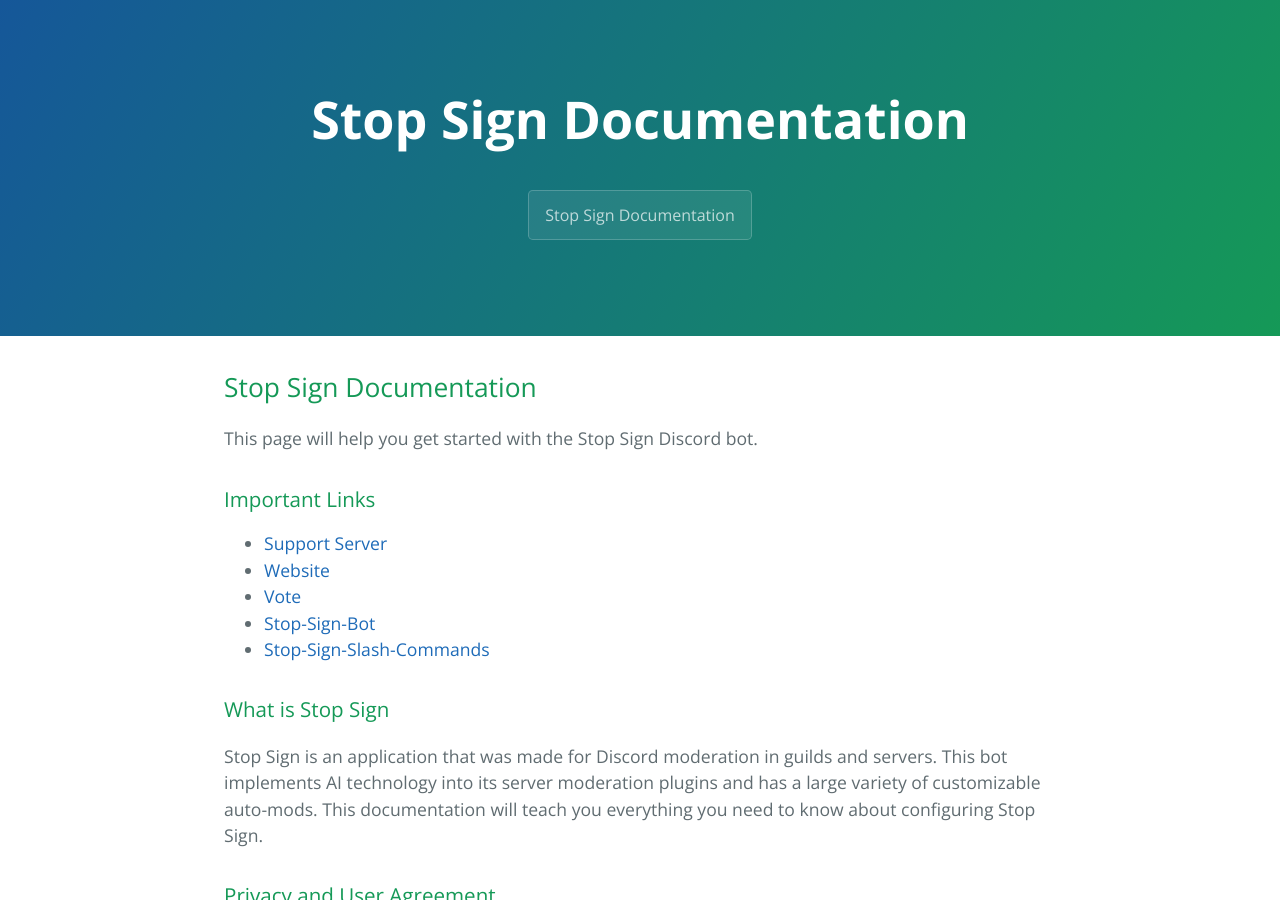
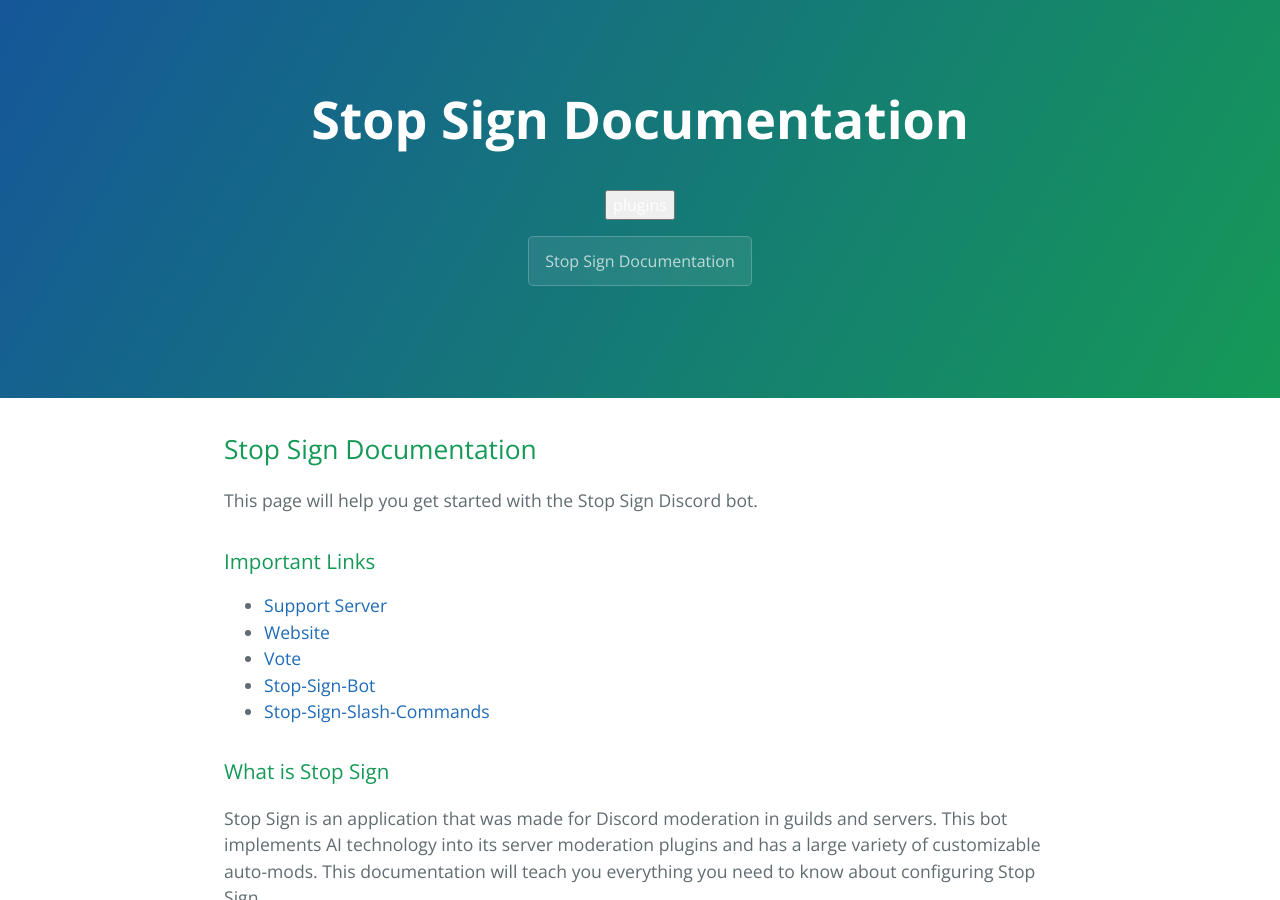
Before and after one commit to confusion0/stop-sign-bot-slash-commands, a Jekyll site: the page built from introduction.md, in a window 1280 px wide and 900 px high. Built offline with Jekyll 4.4.1, drawn with Linux system fonts in a browser that asks for light colours.

Commit message:
Update template.html

```diff
--- a/_layouts/template.html
+++ b/_layouts/template.html
@@ -13,9 +13,20 @@
     <section class="page-header">
       <h1 class="project-name">Stop Sign Documentation</h1>
       <h2 class="project-tagline"></h2>
-      {% for page in site.pages %}
-        <a href= {{ page.filename }} class="btn">{{ page.title }}</a>
-      {% endfor %}
+
+      <div class="accordion-item">
+         <button id="accordion-button" aria-expanded="false">
+           <span class="accordion-title">plugins</span>
+           <span class="icon" aria-hidden="true"></span>
+         </button>
+         <div class="accordion-content">
+           <p>
+             {% for page in site.pages %}
+                <a href= {{ page.filename }} class="btn">{{ page.title }}</a>
+             {% endfor %}
+           </p>
+         </div>
+       </div>
     </section>
 
     <section class="main-content">
```
